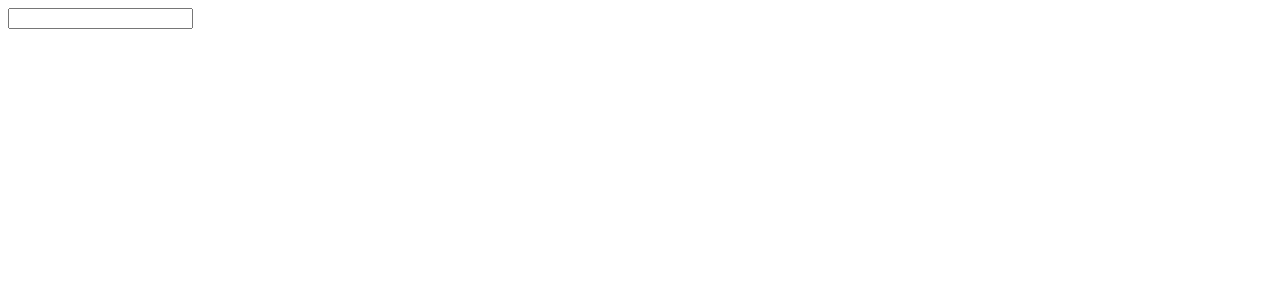
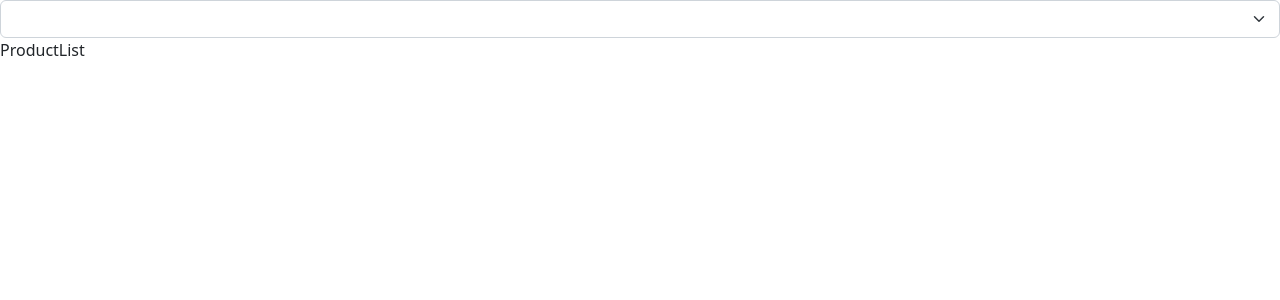
Before and after one commit to Masud-Wubetu/connecting-to-the-backend, a React (Vite) app: page / in a window 1280 px wide. Shown: the top 300 px of the page. Built offline with nearby package versions, Linux system fonts and the light colour scheme.

Commit message:
Effect Dependencies

```diff
--- a/src/App.tsx
+++ b/src/App.tsx
@@ -1,14 +1,17 @@
-import { useEffect, useRef } from "react";
+import { useEffect, useRef, useState } from "react";
+import ProductList from "./Components/ProductList";
 
 function App() {
-  const ref = useRef<HTMLInputElement>(null);
-  useEffect(() => {
-    if(ref.current)  ref.current.focus;
-  });
+ const [category, setCategory] = useState("");
 
   return (
     <div>
-      <input ref={ref} type="text" className="form-control" />
+      <select className="form-select" onChange={(event) => setCategory(event.target.value)}>
+        <option value=""></option>
+        <option value="Clothing">Clothing</option>
+        <option value="Household">Household</option>
+      </select>
+      <ProductList category={category}/>
     </div>
   );
 }
--- /dev/null
+++ b/src/Components/ProductList.tsx
@@ -0,0 +1,17 @@
+import React, { useEffect, useState } from 'react'
+
+const ProductList = ({ category }:{category: string}) => {
+    const [products, setproducts] = useState<string[]>([]);
+
+    useEffect(() => {
+        console.log("Fetching Products in", category);
+        setproducts(['Clothing', 'Household'])
+    }, [category]);
+
+
+  return (
+    <div>ProductList</div>
+  )
+}
+
+export default ProductList
--- a/src/main.tsx
+++ b/src/main.tsx
@@ -1,6 +1,7 @@
 import React from "react";
 import ReactDOM from "react-dom/client";
 import App from "./App";
+import 'bootstrap/dist/css/bootstrap.css'
 
 ReactDOM.createRoot(document.getElementById("root") as HTMLElement).render(
   <React.StrictMode>
```
